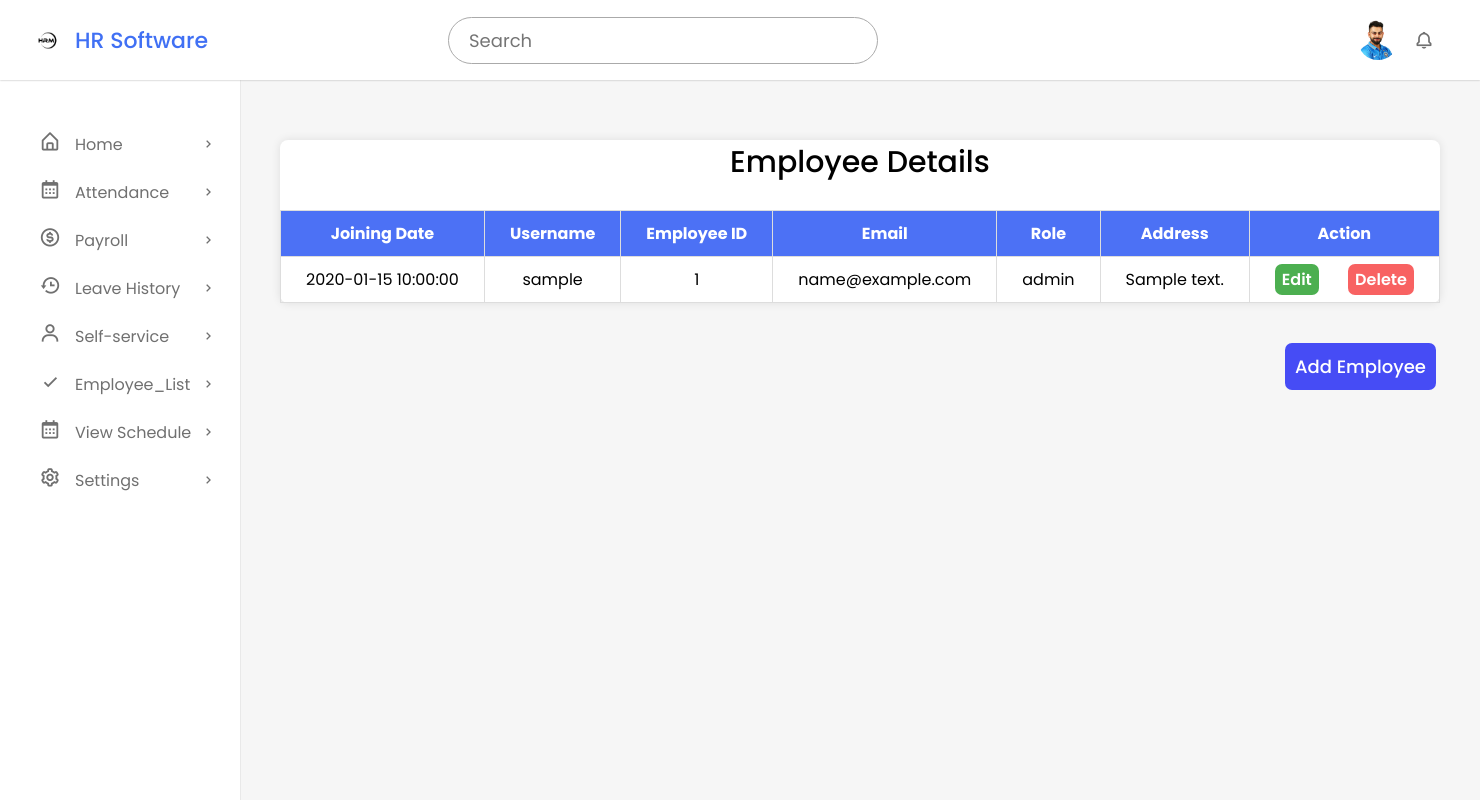
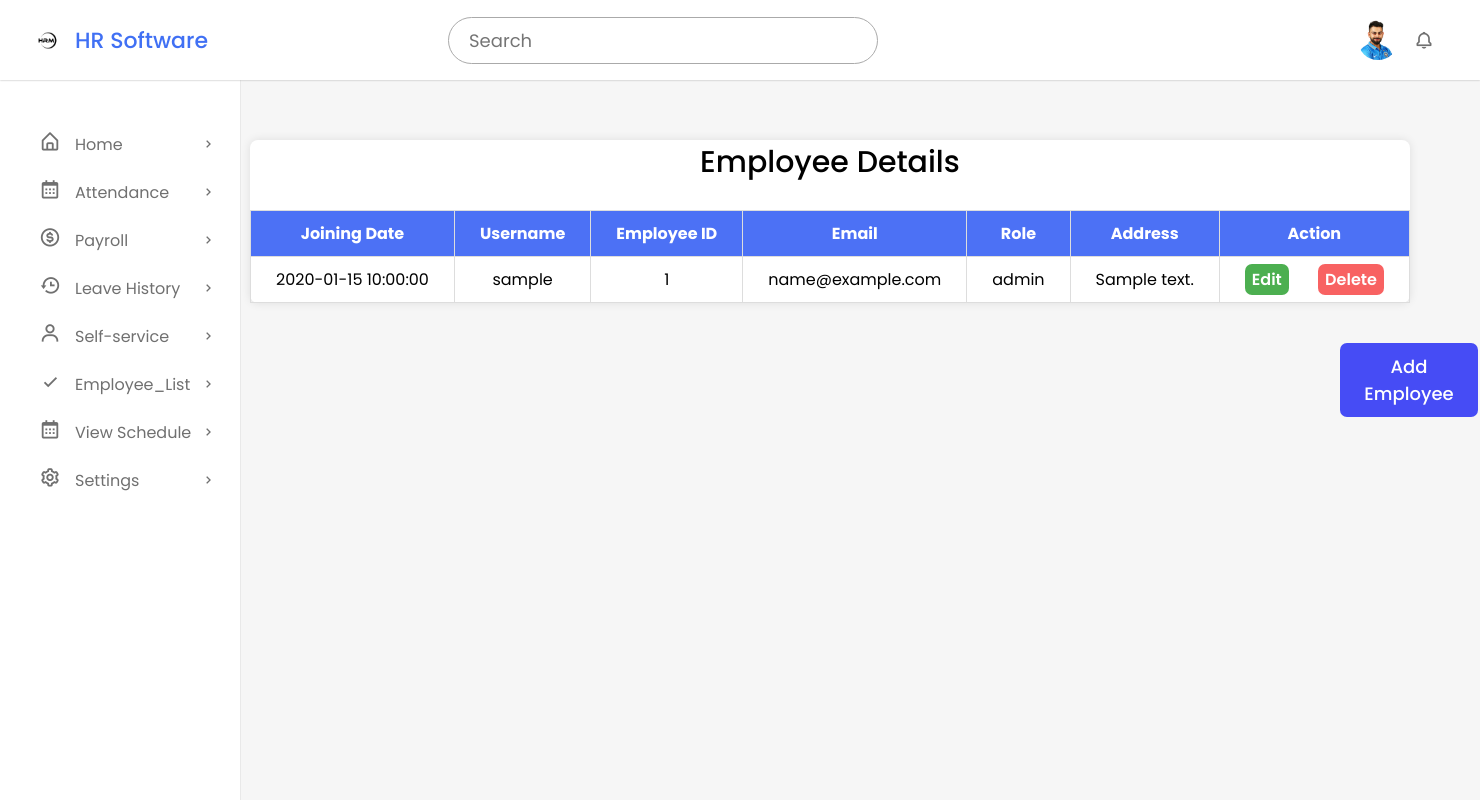
Before and after one commit to Dikeshkhatree/HR_Software, a PHP site: page /HR_Software/viewdetail.php in a window 1480 px wide. Run offline with PHP 8.4, Linux system fonts and the light colour scheme; the visitor is signed in with stand-in values (Sample User, id 1); tables that the repository leaves empty or names only in its code hold one stand-in row (values such as "Sample post").

Commit message:
few css added

```diff
--- a/css/view_attendance.css
+++ b/css/view_attendance.css
@@ -94,10 +94,10 @@ td, th {
 }
 /* for pagination */
 .pagination {
-   margin-top: -2px;
+   margin-top: -22px;
    display: flex;
    justify-content: flex-end;
-   margin-right: 105px;
+   margin-right: 90px;
  }
 
  .pagination ul {
--- a/css/viewdetail.css
+++ b/css/viewdetail.css
@@ -11,7 +11,7 @@
    display:inline-block;
    border-radius: 8px;
    box-shadow: 0 0 10px rgba(0, 0, 0, 0.1);
-   margin-left: 280px;
+   margin-left: 250px;
    margin-top: 120px;
 }
 
@@ -83,7 +83,7 @@ td, th {
    background-color: #464cf5;
    color: white;
    border: none;
-   margin-left: 1285px; /* Adjusted margin */
+   margin-left: 1340px; /* Adjusted margin */
    cursor: pointer;
 
 }
```
